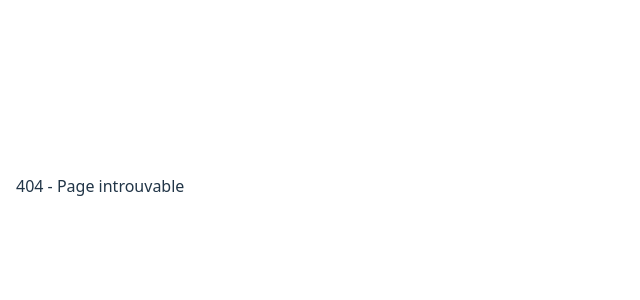
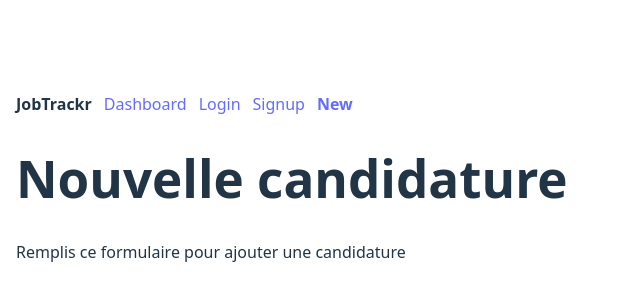
Before and after one commit to matthieuMourao/jobtrackr, a React (Vite) app: page /new in a window 1280 px wide. Before the commit this address had no page. Shown: the part 214-514 px from the top of the page, without its empty margins (0-640 px from the left). Built offline with nearby package versions, Linux system fonts and the light colour scheme.

Commit message:
ajout de la page New

```diff
--- a/src/app/router.jsx
+++ b/src/app/router.jsx
@@ -5,6 +5,7 @@ import Layout from "../components/layout.jsx";
 import Dashboard from "./routes/dashboard.jsx";
 import Login from "./routes/login.jsx";
 import Signup from "./routes/signup.jsx";
+import New from "./routes/new.jsx";
 
 export const router = createBrowserRouter([
  {
@@ -14,6 +15,7 @@ export const router = createBrowserRouter([
         {index: true, element:<Dashboard />}, //"/" => Dashboard
         {path: "login",element:<Login />}, //"/login"
         {path: "signup",element:<Signup />}, //"/signup"
+        {path: "new",element:<New />}, //"/new"
     ],
 
  },
--- /dev/null
+++ b/src/app/routes/new.jsx
@@ -0,0 +1,8 @@
+export default function New() {
+    return (
+        <div>
+            <h1>Nouvelle candidature</h1>
+            <p>Remplis ce formulaire pour ajouter une candidature</p>
+        </div>
+    );
+}
--- a/src/components/Navbar.jsx
+++ b/src/components/Navbar.jsx
@@ -21,6 +21,10 @@ export default function Navbar() {
             <NavLink to="/signup" style={linkStyle}>
                 Signup
             </NavLink>
+
+            <NavLink to="/new" style={linkStyle}>
+                New
+            </NavLink>
         </nav>
     );
 }
```
